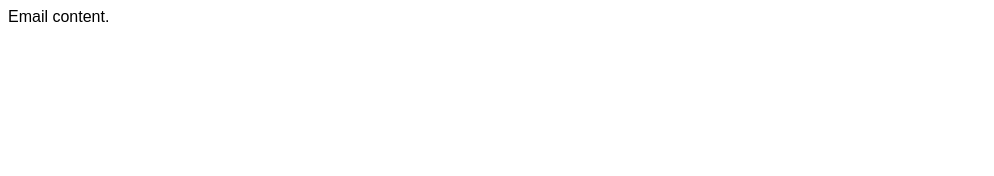
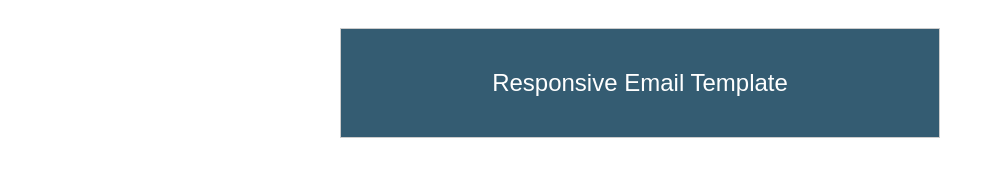
Before and after one commit to hmoustaphaousmane/responsive-html-email-template, a plain HTML site: page index.html in a window 1280 px wide. Shown: the whole page, without its empty margins (0-994 px from the left). Drawn offline with Linux system fonts and the light colour scheme.

Commit message:
feat: add email header

```diff
--- a/index.html
+++ b/index.html
@@ -9,6 +9,26 @@
 </head>
 
 <body style="font-family: 'Poppins', Arial, Helvetica, sans-serif">
-  Email content.
+  <!-- Set default font to 'Poppins', with fallback to Arial, Helvetica, sans-serif if 'Poppins' is not available-->
+
+  <!-- Email Content -->
+
+  <table width="100%" cellpadding="0" cellspacing="0" border="0"> <!-- The outer table takes 100% of the email width. Remove the default styling and spacing by setting border, cellspacing and cellpadding to 0. -->
+    <tr>
+      <td align="center" style="padding: 20px">
+        <table class="content" width="600" cellpadding="0" cellspacing="0" border="0" style="border-collapse: collapse; border: 1px solid #cccccc;"> <!-- First inner table with a gixed width of 600px, centered by its parent with `td align="center"`. This table includes a border and spacing styling, defining it as the main content area. -->
+          <!-- Header -->
+          <tr>
+            <!-- The header has a dark blue background (#345C72), white text color, and larger etxt size (24px). -->
+            <!-- TODO: Customize this header section with with brand name or logo instead. -->
+            <td class="header" style="background-color: #345C72; padding: 40px; text-align: center; color: white; font-size: 24px;">
+              Responsive Email Template
+            </td>
+          </tr>
+          <!-- Header -->
+        </table>
+      </td>
+    </tr>
+  </table>
 </body>
 </html>
```
